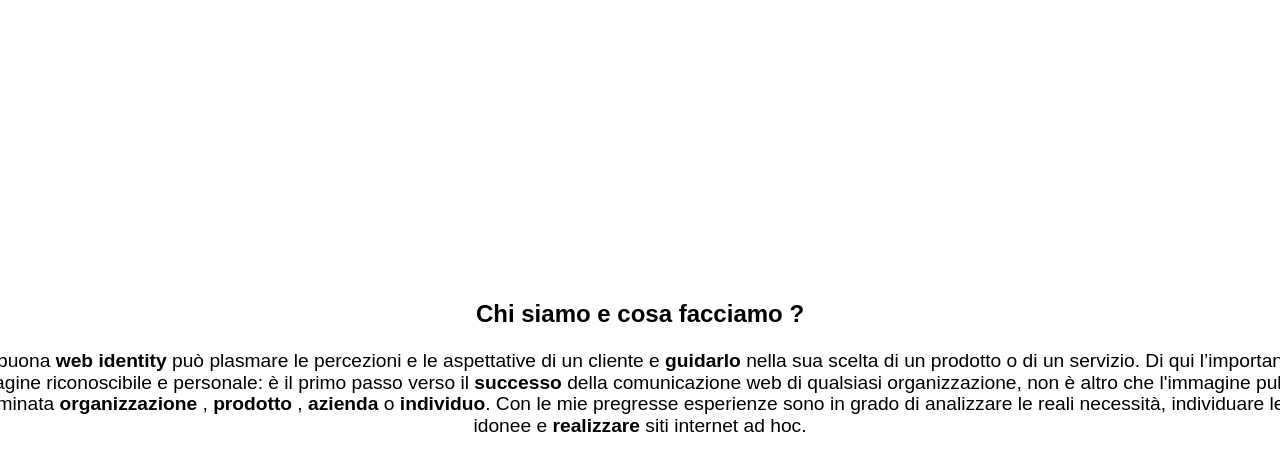
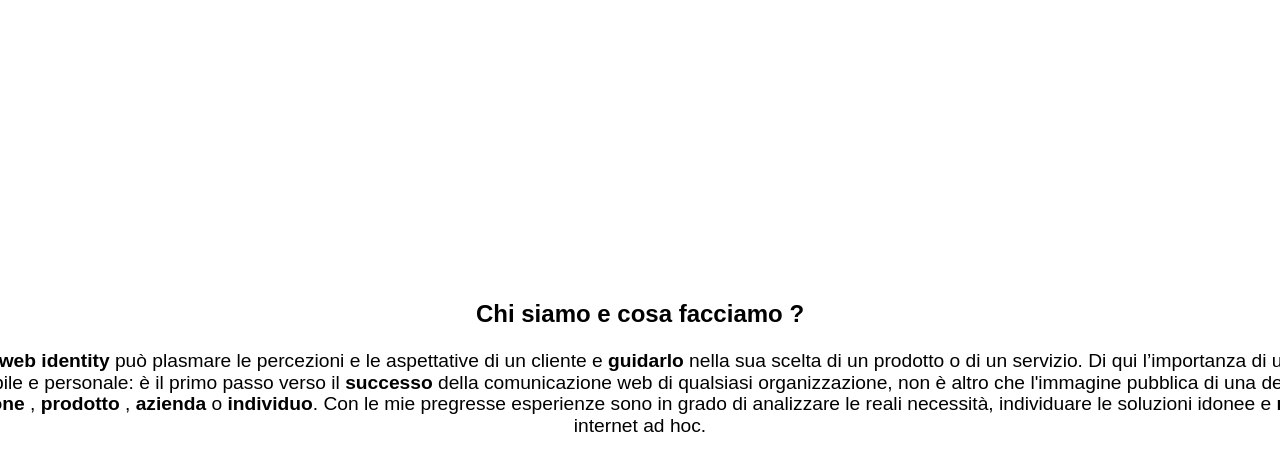
Before and after one commit to solesrodriguez/solesrodriguez.ghithub.io, a plain HTML site: page Nuovo index.html in a window 1280 px wide. Shown: the part 822-1292 px from the top of the page. Drawn offline with Linux system fonts and the light colour scheme.

Commit message:
Update Nuovo index.html

```diff
--- a/Nuovo index.html
+++ b/Nuovo index.html
@@ -96,10 +96,10 @@
         </div>
     </div>
 
-    <div class="wpanel resize ">
-        <div class="anim resize">
-            <h2 class="title resize"> Chi siamo e cosa facciamo ? </h2>
-            <p class="resize" style="padding-top: 3px;">
+    <div class="wpanel  ">
+        <div class="anim ">
+            <h2 class="title "> Chi siamo e cosa facciamo ? </h2>
+            <p class="" style="padding-top: 3px;">
                 Una buona <b>web identity</b> può plasmare le percezioni e le aspettative di un cliente e <b>guidarlo</b> nella sua scelta di un prodotto o di un servizio.
                 Di qui l’importanza di un’immagine riconoscibile e personale: è il primo passo verso il <b>successo</b> della comunicazione web di qualsiasi organizzazione,
                 non è altro che l'immagine pubblica di una determinata <b>organizzazione</b> , <b>prodotto</b> , <b>azienda</b> o <b>individuo</b>.
```
